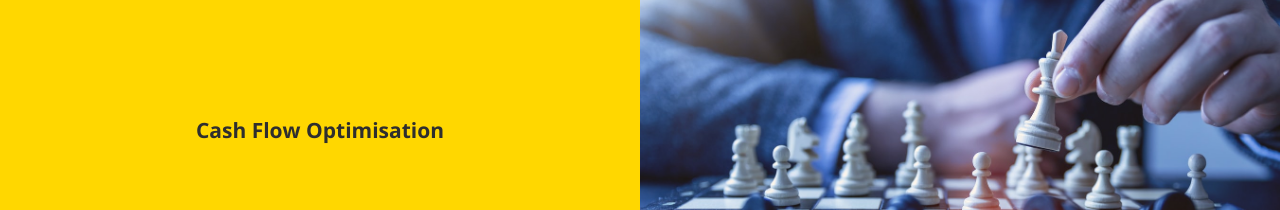
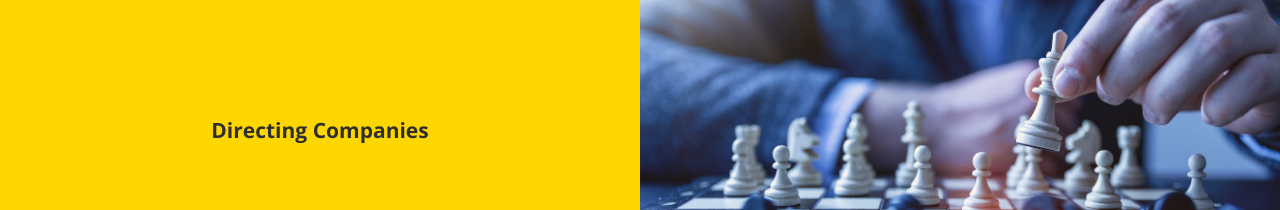
Before and after one commit to hamish-stobo/craig-portfolio-website, a Vue app: page / in a window 1280 px wide. Shown: the part 3800-4010 px from the top of the page. Built offline with nearby package versions, Linux system fonts and the light colour scheme; what semantic-ui-vue would draw is missing.

Commit message:
updated listed services

```diff
--- a/src/components/content/Services.vue
+++ b/src/components/content/Services.vue
@@ -23,7 +23,7 @@
         <span class="service-title">B2B Consulting</span>
       </div>
       <div>
-        <span class="service-title">Cash Flow Optimisation</span>
+        <span class="service-title">Directing Companies</span>
         <img class="services-img" v-bind:src="'./images/services-photos/photo-1523875194681-bedd468c58bf.jpg'" alt="Chess board"/>
       </div>
     </ul>
```
